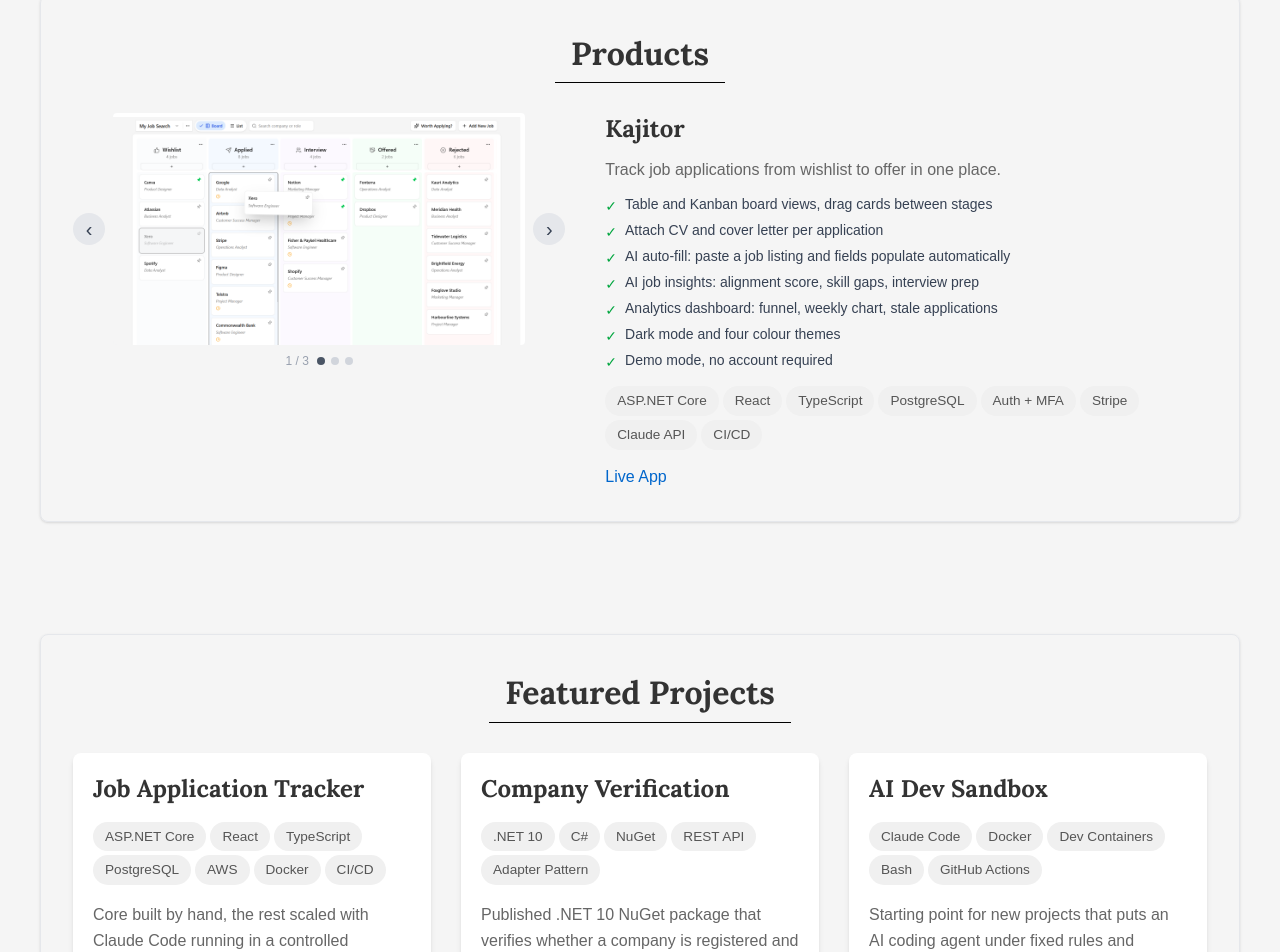
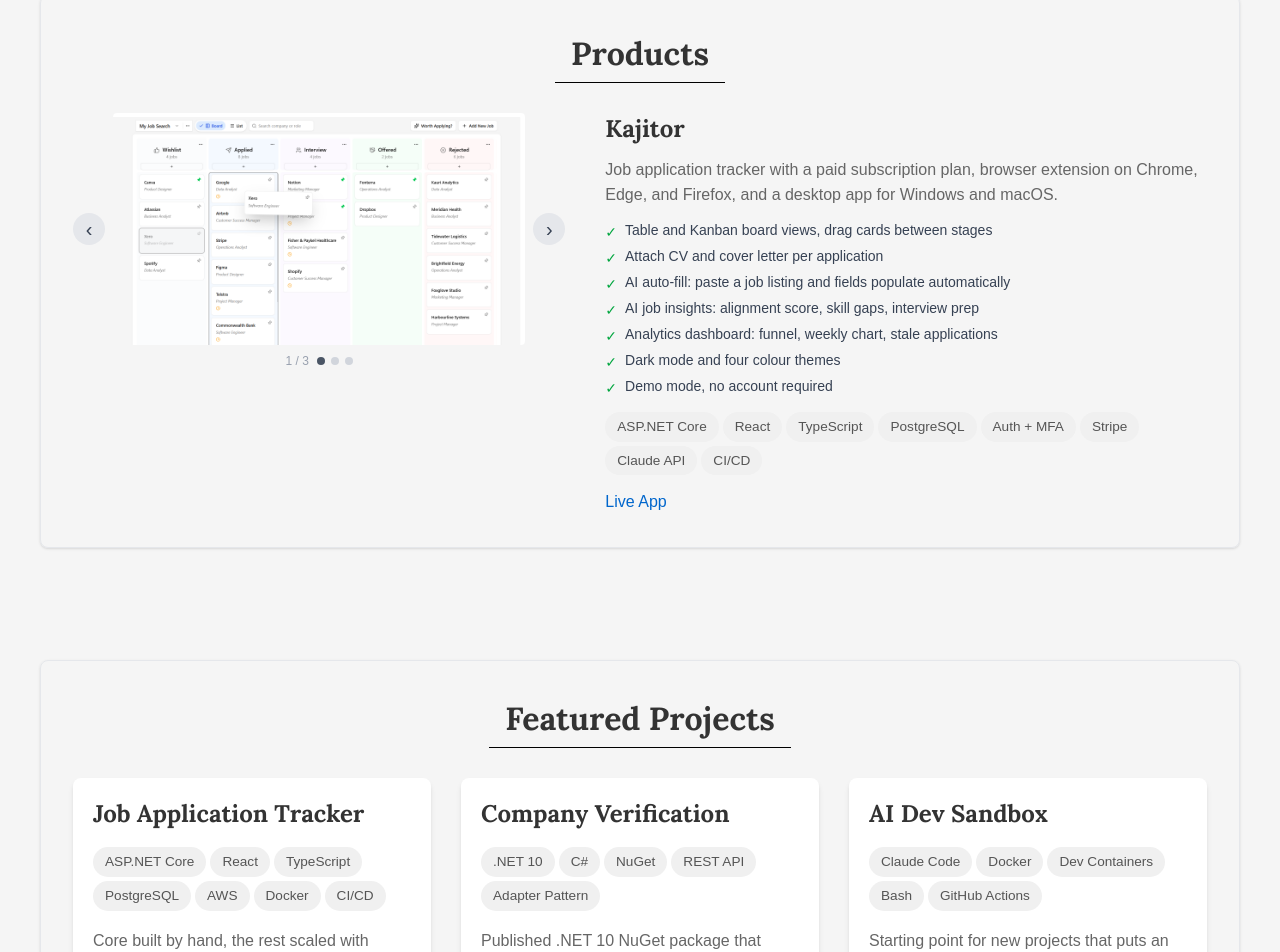
Before and after one commit to NagareNegishi/NagareNegishi.github.io, a React (Vite) app: page / in a window 1280 px wide. Shown: the part 2286-3238 px from the top of the page. Built offline with nearby package versions, Linux system fonts and the light colour scheme.

Commit message:
update description #28

```diff
--- a/src/data/products.js
+++ b/src/data/products.js
@@ -3,7 +3,7 @@ export const products = [
         id: 1,
         title: "Kajitor",
         images: ["/images/kanban-drag-card.png", "/images/job-detail-dialog.png", "/images/analytics-dashboard.png"],
-        description: "Track job applications from wishlist to offer in one place.",
+        description: "Job application tracker with a paid subscription plan, browser extension on Chrome, Edge, and Firefox, and a desktop app for Windows and macOS.",
         features: [
             "Table and Kanban board views, drag cards between stages",
             "Attach CV and cover letter per application",
```
